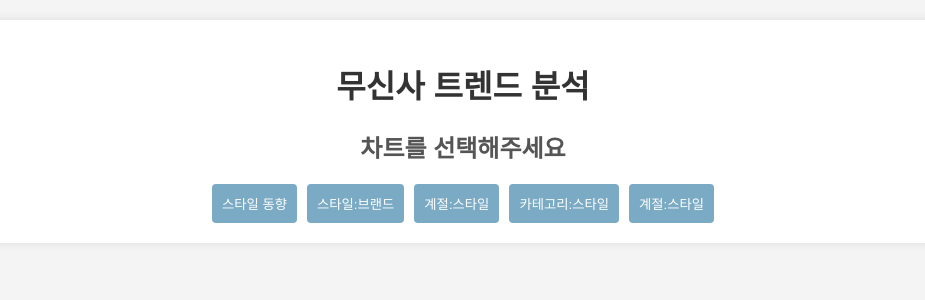
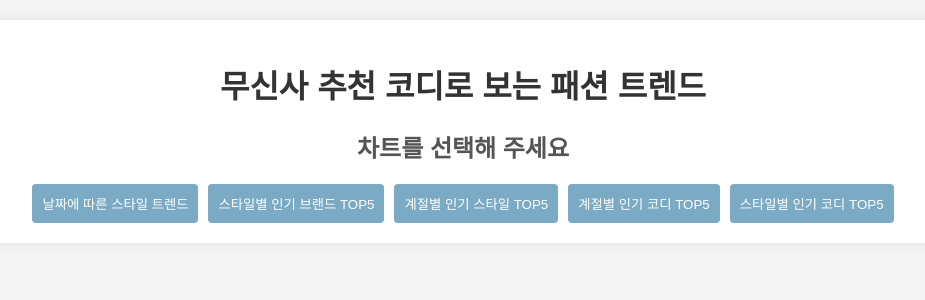
Before and after one commit to de-devcourse-2-3-2/crawling-visualization, a Django app: template musinsa_trend/outfits/templates/index.html in a window 1280 px wide. Shown: the top 300 px of the page, without its empty margins (177-1102 px from the left). Run offline with Django 4.2, Linux system fonts and the light colour scheme; the template is opened without the code that fills it, so the values that code supplies are empty.

Commit message:
feat: 정확히 뭘 하는 건지 알 수 있도록 언어 수정

```diff
--- a/musinsa_trend/outfits/templates/index.html
+++ b/musinsa_trend/outfits/templates/index.html
@@ -106,11 +106,11 @@
     <script>
         //main buttons
         const chart_types = [
-            { id: 1, title: "스타일 동향" },
-            { id: 2, title: "스타일:브랜드" },
-            { id: 3, title: "계절:스타일" },
-            { id: 4, title: "카테고리:스타일" },
-            { id: 5, title: "계절:스타일" },
+            { id: 1, title: "날짜에 따른 스타일 트렌드" },
+            { id: 2, title: "스타일별 인기 브랜드 TOP5" },
+            { id: 3, title: "계절별 인기 스타일 TOP5" },
+            { id: 4, title: "계절별 인기 코디 TOP5" },
+            { id: 5, title: "스타일별 인기 코디 TOP5" },
         ];
         //sub buttons
         const categories = [
@@ -121,13 +121,13 @@
             "spring", "summer", "autumn", "winter"
         ];
     </script>
-    <title>무신사 트렌드 분석</title>
+    <title>무신사 추천 코디로 보는 패션 트렌드</title>
 </head>
 
 <body>
     <div id="main-container">
-        <h1>무신사 트렌드 분석</h1>
-        <h2>차트를 선택해주세요</h2>
+        <h1>무신사 추천 코디로 보는 패션 트렌드</h1>
+        <h2>차트를 선택해 주세요</h2>
 
         <!-- Toggle buttons (populated dynamically) -->
         <div class="button-container" id="toggle-buttons"></div>
```
